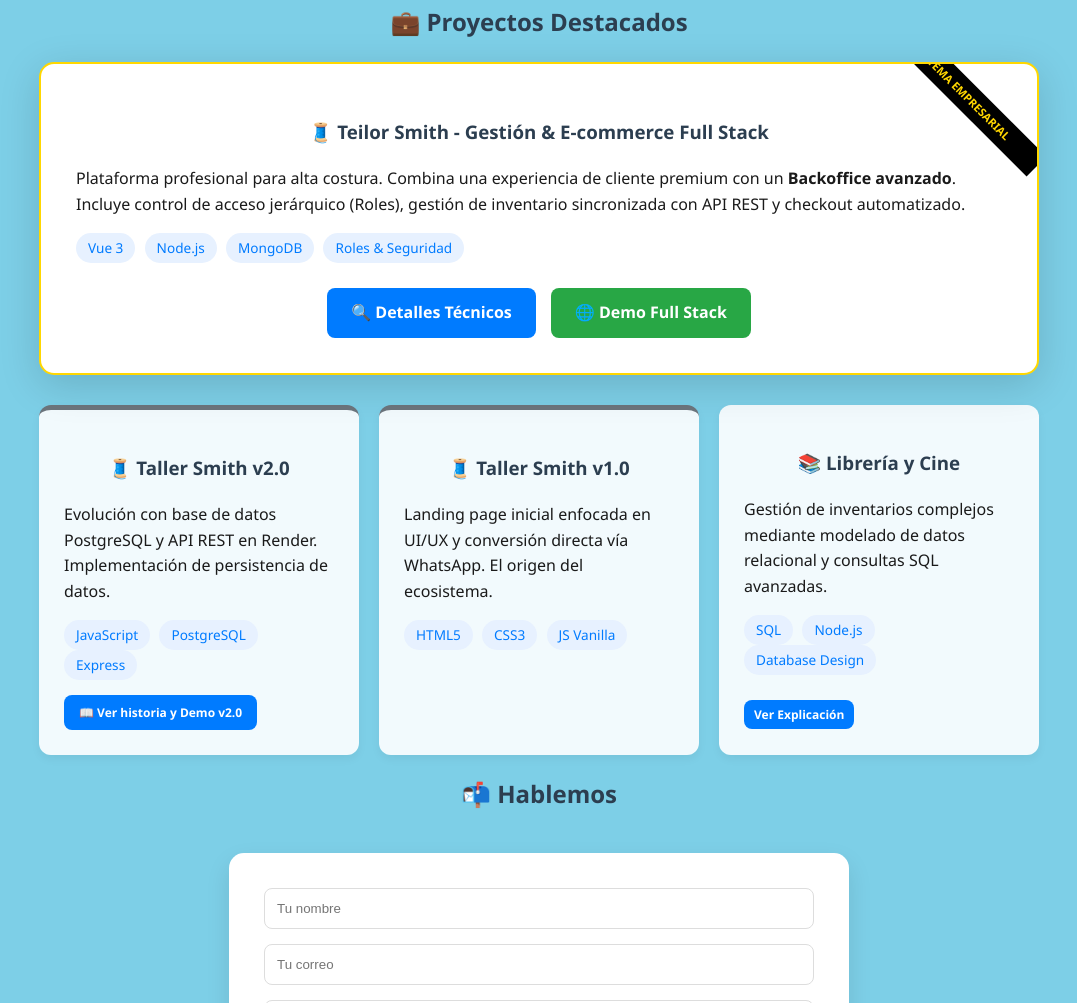
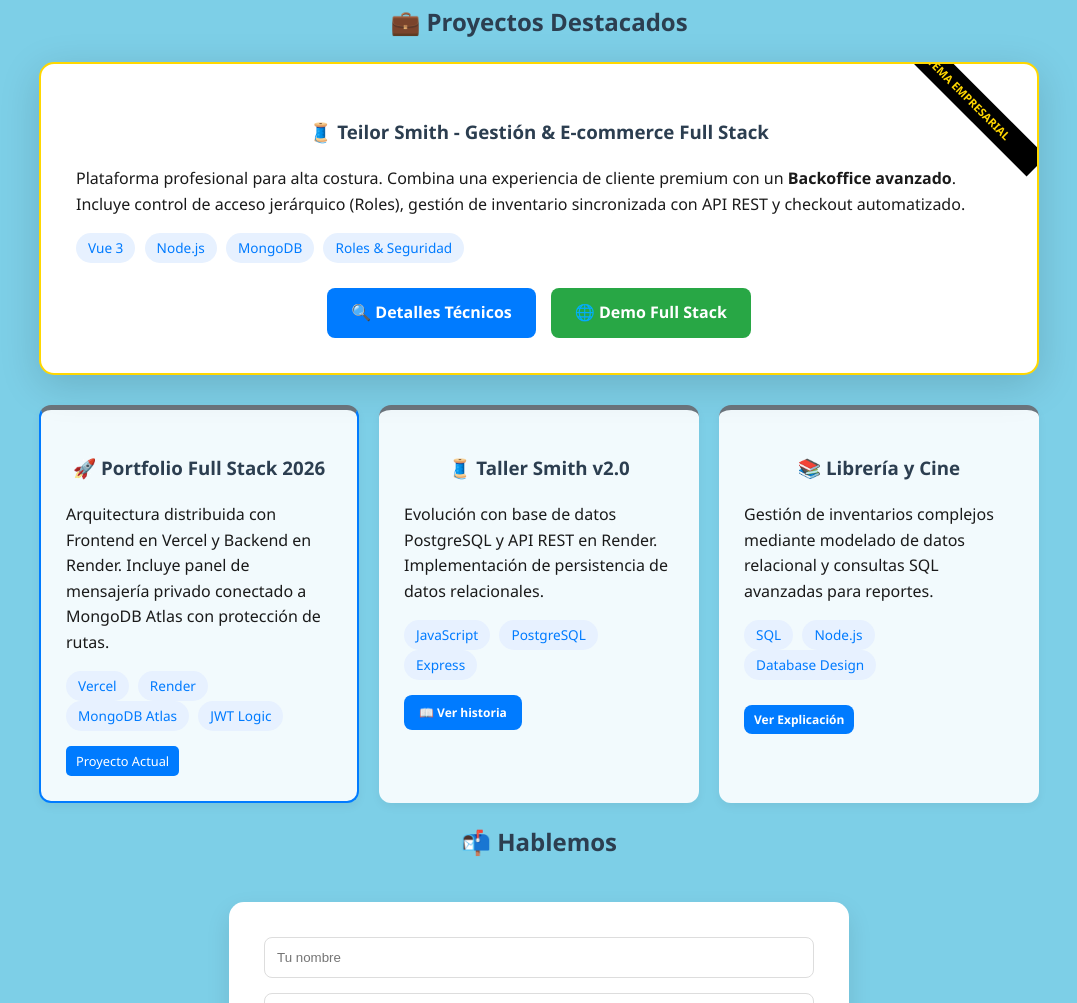
Before and after one commit to leclero/portfolio-leonel, a website: page index.html in a window 1280 px wide. Shown: the part 760-1763 px from the top of the page, without its empty margins (101-1178 px from the left). Drawn offline with Linux system fonts and the light colour scheme.

Commit message:
feat: actualización de proyectos y lanzamiento oficial del portfolio full stack

```diff
--- a/index.html
+++ b/index.html
@@ -41,9 +41,8 @@
       </div>
       <p class="descripcion">
         Apasionado por crear soluciones digitales integrales. Me especializo en el desarrollo de aplicaciones web
-        escalables,
-        desde interfaces interactivas en el frontend hasta arquitecturas sólidas en el backend con APIs REST y bases de
-        datos NoSQL/SQL.
+        escalables, desde interfaces interactivas en el frontend hasta arquitecturas sólidas en el backend con APIs REST
+        y bases de datos NoSQL/SQL.
       </p>
     </section>
 
@@ -56,7 +55,7 @@
         </div>
         <div class="tech-category">
           <h3>Backend</h3>
-          <p>Node.js, Express, REST APIs, Autenticación JWT, Multer.</p>
+          <p>Node.js, Express, REST APIs, Autenticación segura, Arquitectura MVC.</p>
         </div>
         <div class="tech-category">
           <h3>Data & DevOps</h3>
@@ -87,28 +86,29 @@
 
       <div class="proyectos-secundarios">
 
-        <article class="proyecto-v1">
-          <h3>🧵 Taller Smith v2.0</h3>
-          <p>Evolución con base de datos PostgreSQL y API REST en Render. Implementación de persistencia de datos.</p>
-          <div class="tags"><span>JavaScript</span> <span>PostgreSQL</span> <span>Express</span></div>
+        <article class="proyecto-v1" style="border: 2px solid var(--primary-color);">
+          <h3>🚀 Portfolio Full Stack 2026</h3>
+          <p>Arquitectura distribuida con Frontend en Vercel y Backend en Render. Incluye panel de mensajería privado conectado a MongoDB Atlas con protección de rutas.</p>
+          <div class="tags"><span>Vercel</span> <span>Render</span> <span>MongoDB Atlas</span> <span>JWT Logic</span></div>
           <div class="btns-group" style="justify-content: flex-start; margin-top: 15px;">
-            <a href="evolucion-tallersmith.html" class="btn btn-small" style="font-size: 0.75rem; padding: 8px 15px;">📖
-              Ver historia y Demo v2.0</a>
+            <span class="badge" style="background: var(--primary-color); color: white; padding: 5px 10px; border-radius: 5px; font-size: 0.8rem;">Proyecto Actual</span>
           </div>
         </article>
 
         <article class="proyecto-v1">
-          <h3>🧵 Taller Smith v1.0</h3>
-          <p>Landing page inicial enfocada en UI/UX y conversión directa vía WhatsApp. El origen del ecosistema.</p>
-          <div class="tags"><span>HTML5</span> <span>CSS3</span> <span>JS Vanilla</span></div>
+          <h3>🧵 Taller Smith v2.0</h3>
+          <p>Evolución con base de datos PostgreSQL y API REST en Render. Implementación de persistencia de datos relacionales.</p>
+          <div class="tags"><span>JavaScript</span> <span>PostgreSQL</span> <span>Express</span></div>
+          <div class="btns-group" style="justify-content: flex-start; margin-top: 15px;">
+            <a href="evolucion-tallersmith.html" class="btn btn-small" style="font-size: 0.75rem; padding: 8px 15px;">📖 Ver historia</a>
+          </div>
         </article>
 
-        <article>
+        <article class="proyecto-v1">
           <h3>📚 Librería y Cine</h3>
-          <p>Gestión de inventarios complejos mediante modelado de datos relacional y consultas SQL avanzadas.</p>
+          <p>Gestión de inventarios complejos mediante modelado de datos relacional y consultas SQL avanzadas para reportes.</p>
           <div class="tags"><span>SQL</span> <span>Node.js</span> <span>Database Design</span></div>
-          <a href="explicacion-libreria.html" class="btn btn-small"
-            style="font-size: 0.75rem; padding: 5px 10px; margin-top: 10px;">Ver Explicación</a>
+          <a href="explicacion-libreria.html" class="btn btn-small" style="font-size: 0.75rem; padding: 5px 10px; margin-top: 10px;">Ver Explicación</a>
         </article>
       </div>
     </section>
```
